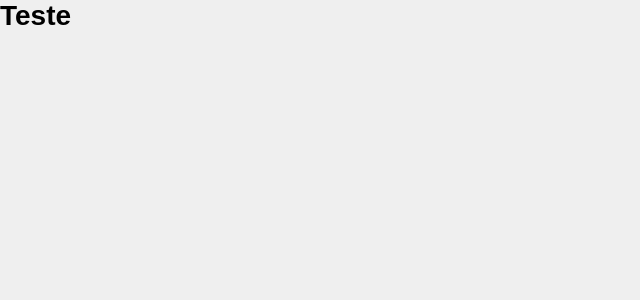
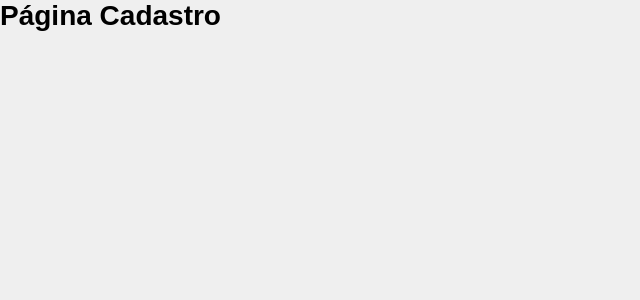
Before and after one commit to hugofrot4/chamados, a React (Create React App) app: page /register in a window 1280 px wide. Shown: the top 300 px of the page, without its empty margins (0-640 px from the left). Built offline with nearby package versions, Linux system fonts and the light colour scheme.

Commit message:
Adicionar rotas iniciais

```diff
--- a/package.json
+++ b/package.json
@@ -8,6 +8,7 @@
     "@testing-library/user-event": "^13.5.0",
     "react": "^18.2.0",
     "react-dom": "^18.2.0",
+    "react-router-dom": "^6.11.1",
     "react-scripts": "5.0.1",
     "web-vitals": "^2.1.4"
   },
--- a/src/App.js
+++ b/src/App.js
@@ -1,8 +1,12 @@
+import { BrowserRouter } from 'react-router-dom';
+
+import RoutesApp from './routes';
+
 function App() {
   return (
-    <div>
-      <h1>Teste</h1>
-    </div>
+    <BrowserRouter>
+      <RoutesApp />
+    </BrowserRouter>
   );
 }
 
--- /dev/null
+++ b/src/routes/index.js
@@ -0,0 +1,15 @@
+import { Routes, Route } from 'react-router-dom';
+
+import SingIn from '../pages/SingIn';
+import SingUp from '../pages/SingUp';
+
+function RoutesApp() {
+  return (
+    <Routes>
+      <Route path="/" element={<SingIn />} />
+      <Route path="/register" element={<SingUp />} />
+    </Routes>
+  );
+}
+
+export default RoutesApp;
```
Also changed, not shown: 1 other file (tests, documents, lock files or other folders).
